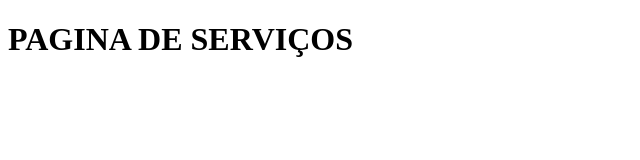
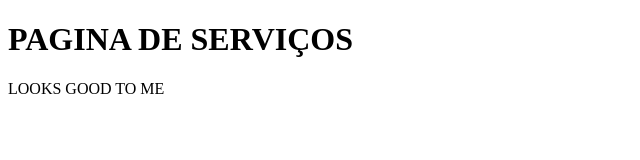
Before and after one commit to AneteNeto/github-for-teams, a plain HTML site: page service.html in a window 1280 px wide. Shown: the whole page, without its empty margins (0-640 px from the left). Drawn offline with Linux system fonts and the light colour scheme.

Commit message:
update service page LGTM

```diff
--- a/service.html
+++ b/service.html
@@ -5,5 +5,6 @@
 </head>
 <body>
 	<h1>PAGINA DE SERVIÇOS</h1>
+	<p>LOOKS GOOD TO ME</p>
 </body>
 </html>
```
